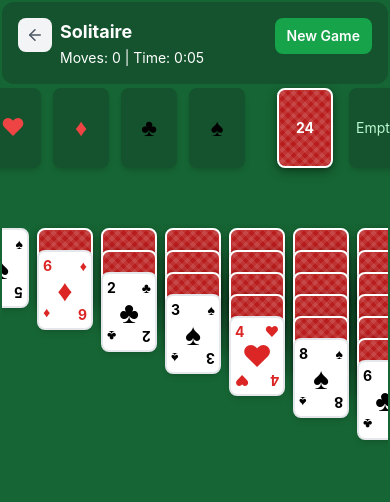
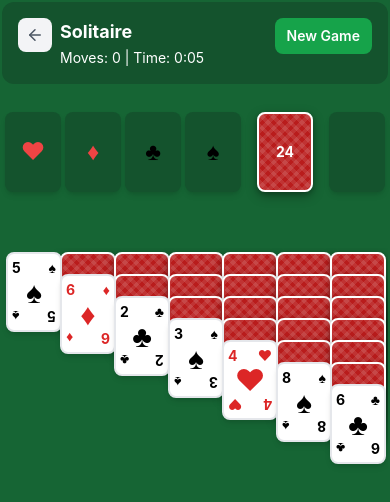
Before and after one commit to gus-gslab/gslgamezone, a React (Vite) app: page /solitaire in a window 390 px wide. Shown: the top 502 px of the page. Built offline with nearby package versions, Linux system fonts and the light colour scheme.

Commit message:
Melhorar espaçamento do Solitaire: remover texto Empty, ajustar gaps mobile/desktop e otimizar layout

```diff
--- a/src/components/SolitaireGame.tsx
+++ b/src/components/SolitaireGame.tsx
@@ -1182,13 +1182,13 @@ const SolitaireGame: React.FC = () => {
       `}</style>
 
       <div className="h-screen bg-green-800 game-container overflow-hidden">
-        <div className="h-full flex flex-col">
+        <div className="h-full flex flex-col gap-6 sm:gap-2">
           {/* Header */}
           <motion.div
             initial={{ opacity: 0, y: -20 }}
             animate={{ opacity: 1, y: 0 }}
             transition={{ duration: 0.5 }}
-            className="bg-green-900 rounded-xl mb-8 header-responsive"
+            className="bg-green-900 rounded-xl mb-2 header-responsive"
             style={{
               paddingLeft: '16px',
               paddingRight: '16px',
@@ -1235,11 +1235,14 @@ const SolitaireGame: React.FC = () => {
           >
             {/* Foundations, Stock and Waste */}
             <div
-              className="flex justify-between items-center mb-6 stock-waste"
+              className="flex justify-between items-center mb-3 stock-waste mobile-solitaire-stock-waste"
               style={{ gap: '2rem' }}
             >
               {/* Foundations */}
-              <div className="flex foundations" style={{ gap: '12px' }}>
+              <div
+                className="flex foundations mobile-solitaire-foundations"
+                style={{ gap: '12px' }}
+              >
                 {gameState.foundations.map((foundation, index) => (
                   <div
                     key={index}
@@ -1486,16 +1489,14 @@ const SolitaireGame: React.FC = () => {
                         )}
                       </div>
                     </div>
-                  ) : (
-                    <div className="text-green-200 text-sm">Empty</div>
-                  )}
+                  ) : null}
                 </div>
               </div>
             </div>
 
             {/* Tableau */}
             <div
-              className="grid grid-cols-7 gap-0.5 mt-8 tableau-responsive justify-center flex-1"
+              className="grid grid-cols-7 gap-0.5 mt-8 tableau-responsive justify-center flex-1 mobile-solitaire-tableau"
               style={{ gridTemplateColumns: 'repeat(7, 60px)' }}
             >
               {gameState.tableau.map((column, columnIndex) => (
--- a/src/index.css
+++ b/src/index.css
@@ -18,6 +18,28 @@
 @layer components {
   .btn-primary {
     @apply bg-primary-600 text-white px-4 py-2 rounded-lg hover:bg-primary-700 transition-colors font-medium dark:bg-dark-accent dark:hover:bg-dark-accentHover;
+  }
+
+  /* Estilos específicos para mobile do Solitaire */
+  @media (max-width: 639px) {
+    .mobile-solitaire-foundations {
+      gap: 4px !important;
+    }
+
+    .mobile-solitaire-stock-waste {
+      gap: 1rem !important;
+      margin-bottom: 1.5rem !important;
+    }
+
+    .mobile-solitaire-tableau {
+      gap: 0 !important;
+      grid-template-columns: repeat(7, 1fr) !important;
+    }
+
+    .mobile-solitaire-cards {
+      width: 3rem !important;
+      height: 4rem !important;
+    }
   }
 
   .btn-secondary {
```
